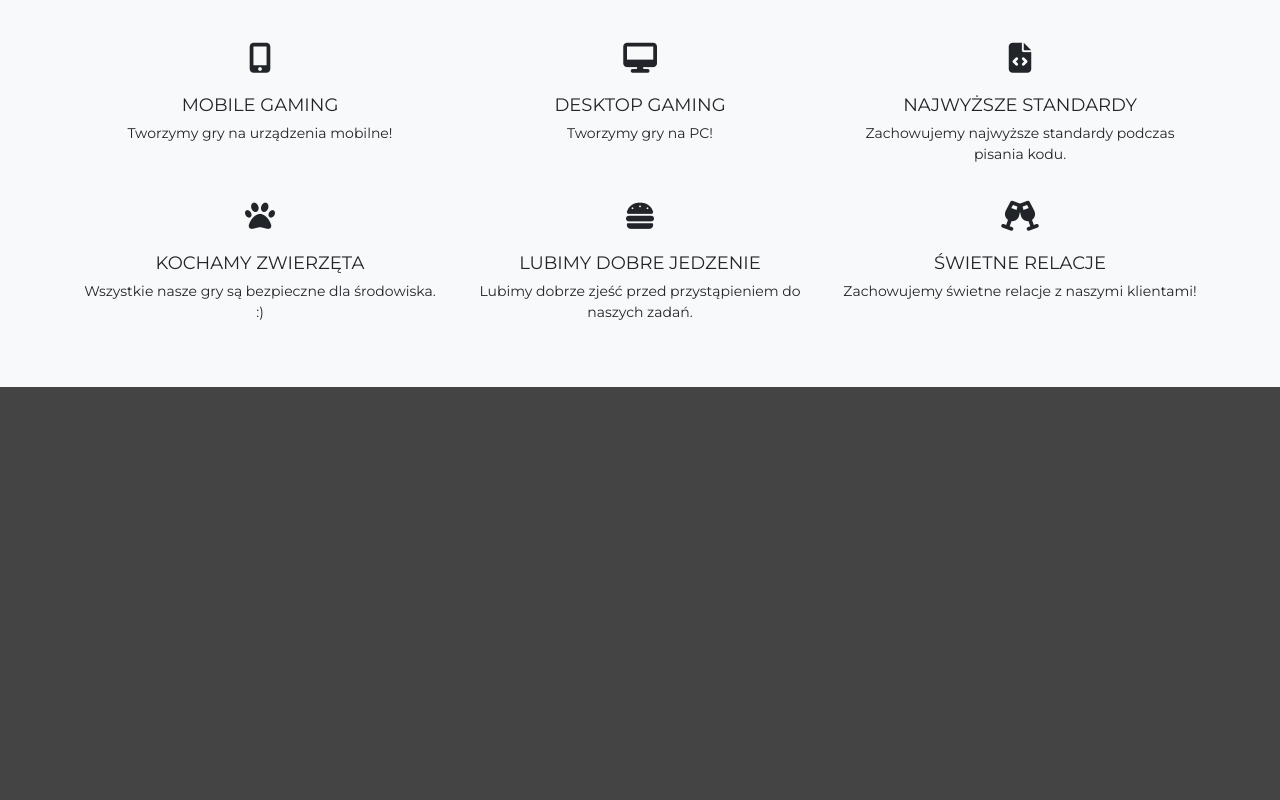
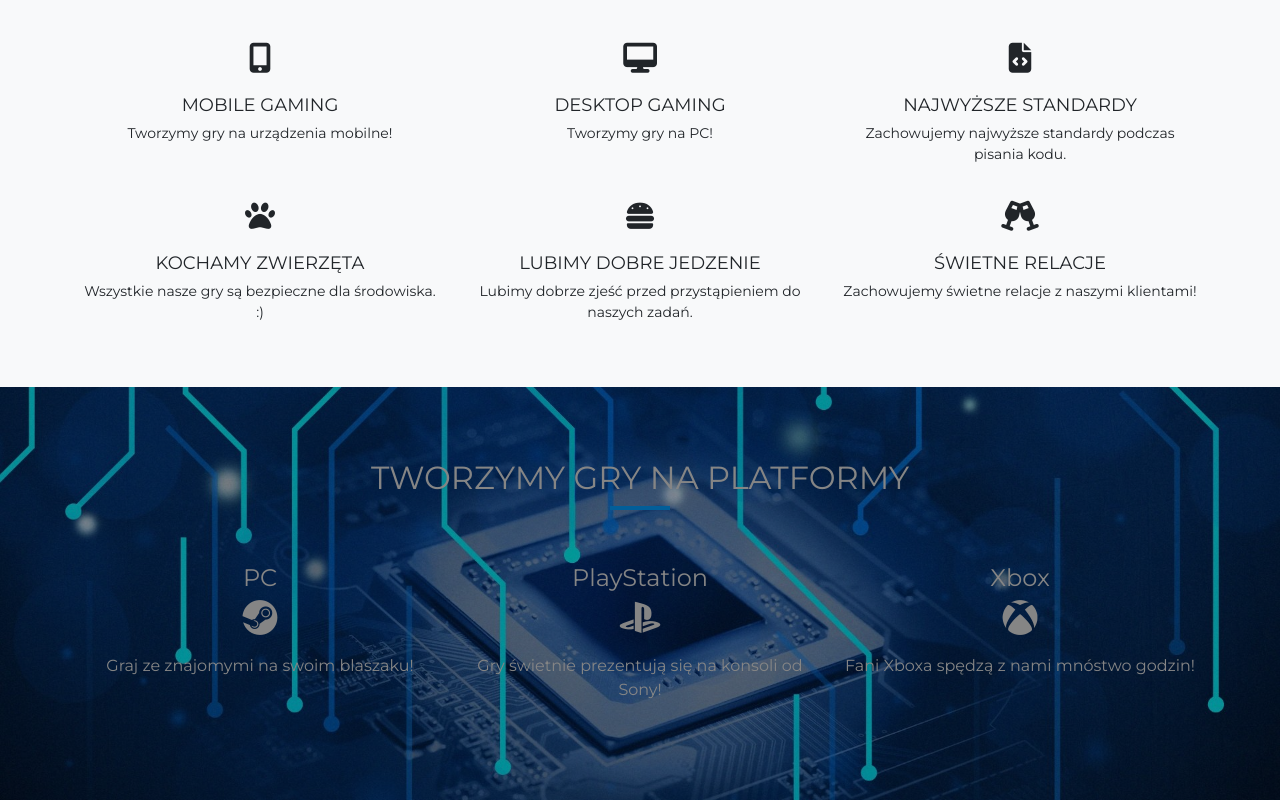
Before and after one commit to martynafoksinska/KursTworzeniaStronWWWCzII, a plain HTML site: page index.html in a window 1280 px wide. Shown: the part 915-1715 px from the top of the page. Before the commit the page ends 1302 px from the top, so only its background shows below. Drawn offline with nearby package versions, Linux system fonts and the light colour scheme.

Commit message:
new section

```diff
--- a/index.html
+++ b/index.html
@@ -61,7 +61,7 @@
 
                 <div class="row">
                     <div class="com-sm-6 col-md-4 text-center about-us-hover">
-                    <p><i class="fas fa-mobile-alt"></i></p>
+                        <p><i class="fas fa-mobile-alt"></i></p>
                         <p class="aboutus-card-title mb-1">mobile gaming</p>
                         <p class="aboutus-card-text">Tworzymy gry na urządzenia mobilne!</p>
                     </div>
@@ -94,6 +94,34 @@
 
             </div>
         </section>
+
+        <section class="aboutus-hero py-5">
+            <div class="aboutus-shadow"></div>
+            <div class="container py-4">
+
+                <h2>Tworzymy gry na platformy</h2>
+                <div class="underline"></div>
+
+                <div class="row">
+                    <div class="col-lg-4 text-center aboutus-hero-item">
+                        <p class="aboutus-hero-title mb-1">PC</p>
+                        <p><i class="fa-brands fa-steam"></i></p>
+                        <p class="aboutus-hero-text">Graj ze znajomymi na swoim blaszaku!</p>
+                    </div>
+                    <div class="col-lg-4 text-center aboutus-hero-item">
+                        <p class="aboutus-hero-title mb-1">PlayStation</p>
+                        <p><i class="fa-brands fa-playstation"></i></p>
+                        <p class="aboutus-hero-text">Gry świetnie prezentują się na konsoli od Sony!</p>
+                    </div>
+                    <div class="col-lg-4 text-center aboutus-hero-item">
+                        <p class="aboutus-hero-title mb-1">Xbox</p>
+                        <p><i class="fa-brands fa-xbox"></i></p>
+                        <p class="aboutus-hero-text">Fani Xboxa spędzą z nami mnóstwo godzin!</p>
+                    </div>
+                </div>
+            </div>
+
+        </section>
     </main>
 
 
--- a/sass/_colors.scss
+++ b/sass/_colors.scss
@@ -1,2 +1,3 @@
 $main-color: #039dff;
 $white: #fff;
+$light-gray: #ddd;
--- a/sass/main.scss
+++ b/sass/main.scss
@@ -42,14 +42,14 @@ nav {
 	text-transform: uppercase;
 	transition: background-color 0.6s;
 	z-index: 1;
-}
 
-.nav-link {
-	color: $white;
-}
+	.nav-link {
+		color: $white;
+	}
 
-.nav-link active {
-	color: $white;
+	.nav-link.active {
+		color: $white;
+	}
 }
 
 .nav-link:hover {
@@ -85,7 +85,7 @@ header {
 	.hero-img {
 		position: relative;
 		height: 100vh;
-		background-image: url('../img/playstation-gb330889f7_640.jpg');
+		background-image: url('../img/playstation_small.jpg');
 		background-position: center;
 		background-size: cover;
 		background-attachment: fixed;
@@ -141,11 +141,40 @@ header {
 	}
 
 	.about-us-hover {
-		transition: color .3s;
+		transition: color 0.3s;
 	}
 
 	.about-us-hover:hover {
 		color: $main-color;
+	}
+}
+
+.aboutus-hero {
+	position: relative;
+	background-image: url('../img/technology_small.jpg');
+	background-position: center;
+	background-size: cover;
+	color: $light-gray;
+	z-index: 0;
+
+	.aboutus-shadow {
+		position: absolute;
+		top: 0;
+		width: 100%;
+		height: 100%;
+		background-color: rgba(0, 0, 0, 0.4);
+	}
+
+	.aboutus-hero-item {
+		margin: 10px 0;
+
+		i {
+			font-size: 36px;
+		}
+
+		.aboutus-hero-title {
+			font-size: 24px;
+		}
 	}
 }
 
@@ -176,11 +205,17 @@ header {
 @media (min-width: 992px) {
 	html {
 		scroll-padding-top: 72px;
+	}
+
+	.aboutus-hero {
+		background-image: url('../img/technology_big.jpg');
+	}
+}
 
 @media (min-width: 1200px) {
 	header {
 		.hero-img {
-			background-image: url('../img/playstation-g8bdb9cc88_1920.jpg');
+			background-image: url('../img/playstation_big.jpg');
 		}
 	}
 }
```
Also changed, not shown: css/main.css, img/playstation_big.jpg (renamed from img/playstation-g8bdb9cc88_1920.jpg), img/playstation_small.jpg (renamed from img/playstation-gb330889f7_640.jpg), img/technology_big.jpg (added), img/technology_small.jpg (added), 1 other file.
